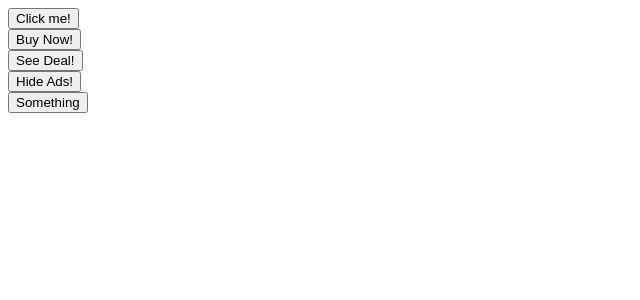
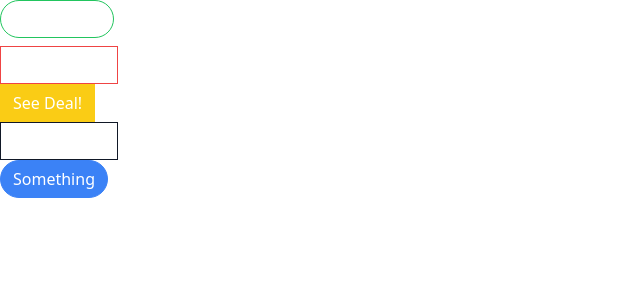
Before and after one commit to mdshahin-ahmed/components, a React (Create React App) app: page / in a window 1280 px wide. Shown: the top 300 px of the page, without its empty margins (0-640 px from the left). Built offline with nearby package versions, Linux system fonts and the light colour scheme.

Commit message:
Button Functionality Done

```diff
--- a/package.json
+++ b/package.json
@@ -6,9 +6,11 @@
     "@testing-library/jest-dom": "^5.16.5",
     "@testing-library/react": "^13.4.0",
     "@testing-library/user-event": "^13.5.0",
+    "classnames": "^2.3.2",
     "prop-types": "^15.8.1",
     "react": "^18.2.0",
     "react-dom": "^18.2.0",
+    "react-icons": "^4.7.1",
     "react-scripts": "5.0.1",
     "web-vitals": "^2.1.4"
   },
@@ -35,5 +37,8 @@
       "last 1 firefox version",
       "last 1 safari version"
     ]
+  },
+  "devDependencies": {
+    "tailwindcss": "^3.2.4"
   }
 }
--- a/src/App.js
+++ b/src/App.js
@@ -1,16 +1,22 @@
 import React from "react";
 import Button from "./Button";
+import { GoBell, GoCloudDownload, GoDatabase } from "react-icons/go";
 
 const App = () => {
+  const handleClick = () => {
+    console.log("Shahin");
+  };
   return (
     <>
       <div>
-        <Button success rounded outline>
+        <Button success rounded outline className="mb-2" onClick={handleClick}>
+          <GoBell />
           Click me!
         </Button>
       </div>
       <div>
         <Button danger outline>
+          <GoCloudDownload />
           Buy Now!
         </Button>
       </div>
@@ -19,11 +25,12 @@
       </div>
       <div>
         <Button secondary outline>
+          <GoDatabase />
           Hide Ads!
         </Button>
       </div>
       <div>
-        <Button secondary rounded>
+        <Button primary rounded>
           Something
         </Button>
       </div>
--- a/src/Button.js
+++ b/src/Button.js
@@ -1,3 +1,5 @@
+import className from "classnames";
+
 const Button = ({
   children,
   primary,
@@ -7,8 +9,32 @@
   danger,
   outline,
   rounded,
+  ...rest
 }) => {
-  return <button>{children}</button>;
+  const classes = className(
+    rest.className,
+    "flex items-center px-3 py-1.5 border",
+    {
+      "border-blue-500 bg-blue-500 text-white": primary,
+      "border-gray-900 bg-gray-900 text-white": secondary,
+      "border-green-500 bg-green-500 text-white": success,
+      "border-yellow-400 bg-yellow-400 text-white": warning,
+      "border-red-500 bg-red-500 text-white": danger,
+      "rounded-full": rounded,
+      "bg-white": outline,
+      "text-blue-500": outline && primary,
+      "text-gray-500": outline && secondary,
+      "text-green-500": outline && success,
+      "text-yellow-500": outline && warning,
+      "text-red-500": outline && danger,
+    }
+  );
+
+  return (
+    <button {...rest} className={classes}>
+      {children}
+    </button>
+  );
 };
 
 Button.propTypes = {
--- /dev/null
+++ b/src/index.css
@@ -0,0 +1,7 @@
+@tailwind base;
+@tailwind components;
+@tailwind utilities;
+
+button > svg {
+  margin-right: 5px;
+}
--- a/src/index.js
+++ b/src/index.js
@@ -1,3 +1,4 @@
+import "./index.css";
 import React from "react";
 import ReactDOM from "react-dom/client";
 import App from "./App";
--- /dev/null
+++ b/tailwind.config.js
@@ -0,0 +1,8 @@
+/** @type {import('tailwindcss').Config} */
+module.exports = {
+  content: ["./src/**/*.{js,jsx,ts,tsx}"],
+  theme: {
+    extend: {},
+  },
+  plugins: [],
+};
```
Also changed, not shown: 1 other file (tests, documents, lock files or other folders).
